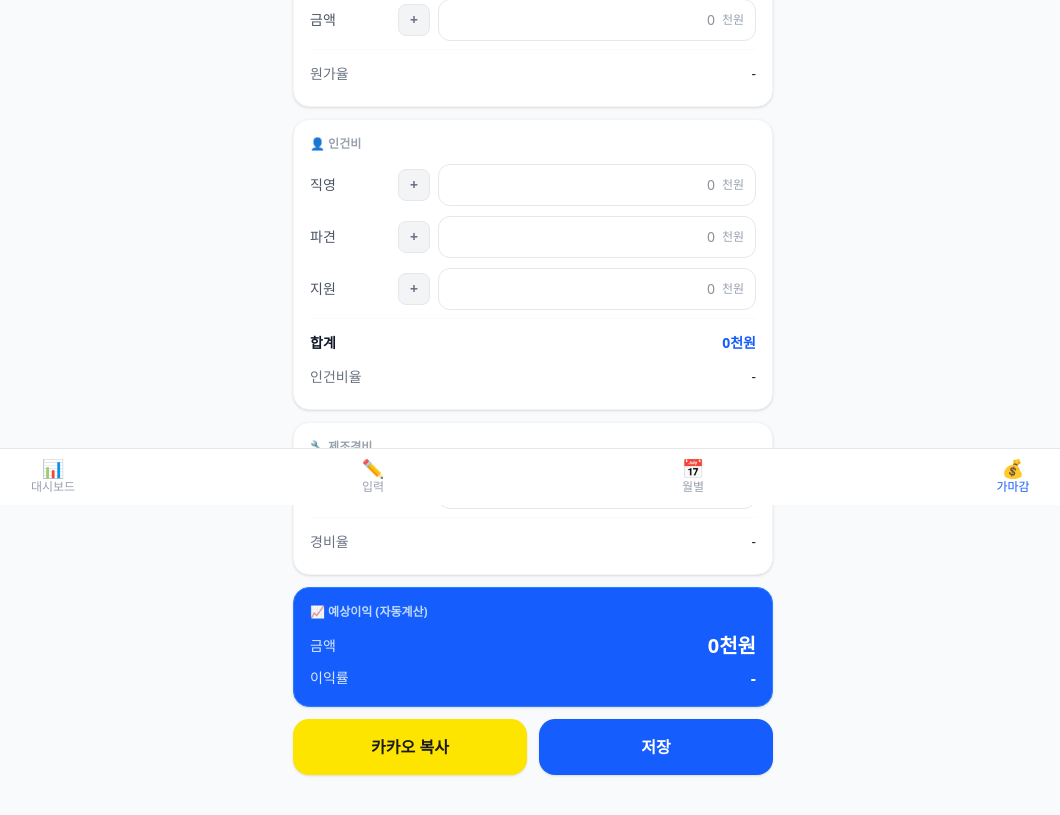
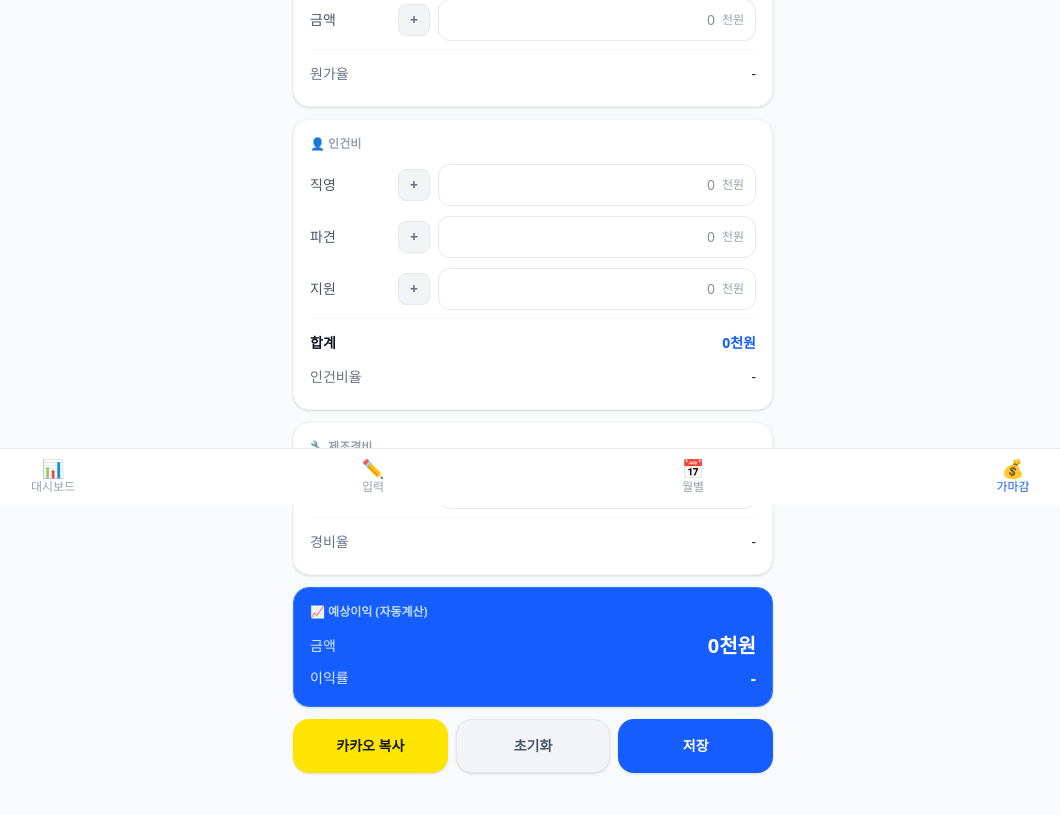
Before and after one commit to yorungyi/northfarm-sales, a React (Vite) app: page /closing in a window 1280 px wide. Shown: the part 295-1110 px from the top of the page, without its empty margins (107-1167 px from the left). Built offline with nearby package versions, Linux system fonts and the light colour scheme; no server answers; the database is empty.

Commit message:
feat: 가마감 초기화 버튼 추가

```diff
--- a/src/pages/ClosingPage.tsx
+++ b/src/pages/ClosingPage.tsx
@@ -306,18 +306,24 @@ export default function ClosingPage() {
         </div>
 
         {/* 버튼 영역 */}
-        <div className="grid grid-cols-2 gap-3 pb-2">
+        <div className="grid grid-cols-3 gap-2 pb-2">
           <button
             onClick={handleCopy}
-            className="py-4 rounded-2xl font-bold text-base shadow active:scale-95 transition-transform"
+            className="py-4 rounded-2xl font-bold text-sm shadow active:scale-95 transition-transform"
             style={{ backgroundColor: '#FEE500', color: '#1A1A1A' }}
           >
             {copied ? '복사됨! ✓' : '카카오 복사'}
           </button>
           <button
+            onClick={() => setFields(EMPTY_FIELDS(selYear, selMonth))}
+            className="py-4 rounded-2xl bg-gray-100 text-gray-600 font-bold text-sm shadow-sm active:scale-95 transition-transform border border-gray-200"
+          >
+            초기화
+          </button>
+          <button
             onClick={handleSave}
             disabled={saving}
-            className="py-4 rounded-2xl bg-blue-600 text-white font-bold text-base shadow active:scale-95 transition-transform disabled:opacity-50"
+            className="py-4 rounded-2xl bg-blue-600 text-white font-bold text-sm shadow active:scale-95 transition-transform disabled:opacity-50"
           >
             {saving ? '저장 중...' : '저장'}
           </button>
```
